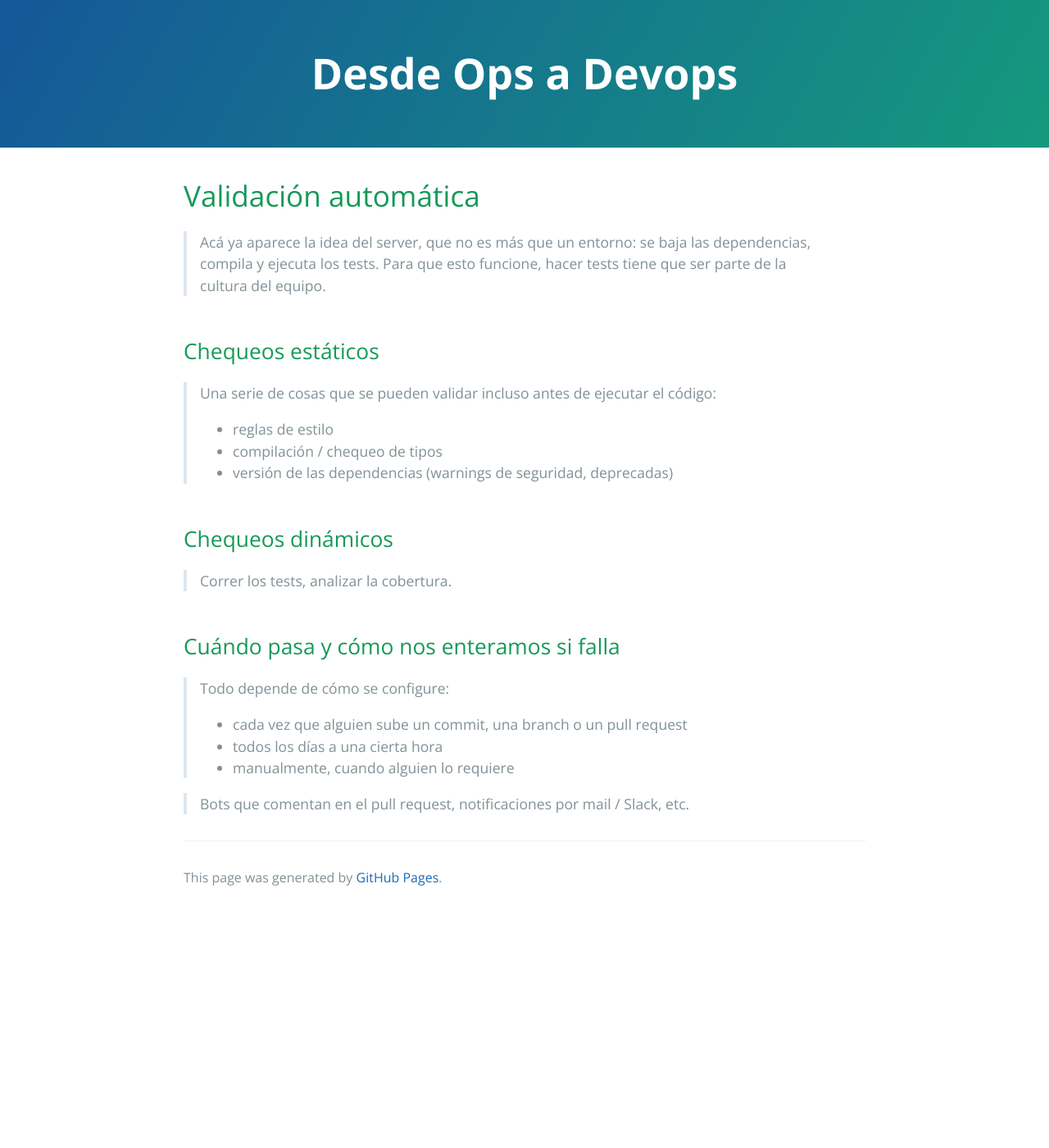
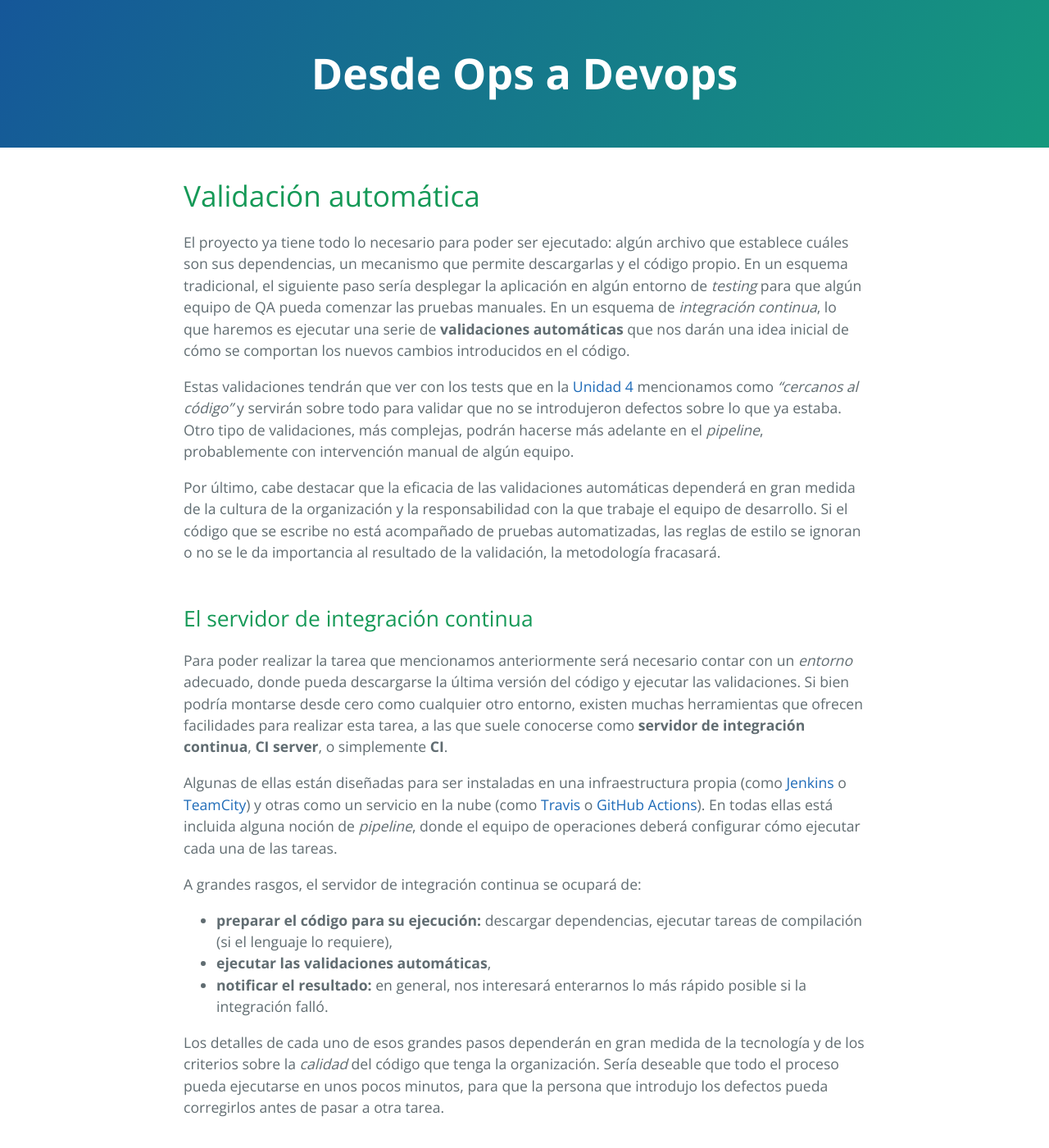
Before and after one commit to clombardi/design-thinking, a Jekyll site: the page built from ci-cd/validacion-automatica.md, in a window 1280 px wide and 1400 px high. Shown: the whole window at 82% size. Built offline with Jekyll 4.4.1, drawn with Linux system fonts in a browser that asks for light colours; our own code applies the rules of GitHub Pages for plain Markdown files; some of the changed text lies outside the part shown.

Commit message:
unidad 7 - algo de validación automática

```diff
--- a/ci-cd/validacion-automatica.md
+++ b/ci-cd/validacion-automatica.md
@@ -1,23 +1,48 @@
 # Validación automática
 
-> Acá ya aparece la idea del server, que no es más que un entorno: se baja las dependencias, compila y ejecuta los tests. Para que esto funcione, hacer tests tiene que ser parte de la cultura del equipo.
+El proyecto ya tiene todo lo necesario para poder ser ejecutado: algún archivo que establece cuáles son sus dependencias, un mecanismo que permite descargarlas y el código propio. En un esquema tradicional, el siguiente paso sería desplegar la aplicación en algún entorno de _testing_ para que algún equipo de QA pueda comenzar las pruebas manuales. En un esquema de _integración continua_, lo que haremos es ejecutar una serie de **validaciones automáticas** que nos darán una idea inicial de cómo se comportan los nuevos cambios introducidos en el código.
 
-## Chequeos estáticos
+Estas validaciones tendrán que ver con los tests que en la [Unidad 4](../testing/testing.index) mencionamos como _"cercanos al código"_ y servirán sobre todo para validar que no se introdujeron defectos sobre lo que ya estaba. Otro tipo de validaciones, más complejas, podrán hacerse más adelante en el _pipeline_, probablemente con intervención manual de algún equipo.
 
-> Una serie de cosas que se pueden validar incluso antes de ejecutar el código:
-> * reglas de estilo
-> * compilación / chequeo de tipos
-> * versión de las dependencias (warnings de seguridad, deprecadas)
+Por último, cabe destacar que la eficacia de las validaciones automáticas dependerá en gran medida de la cultura de la organización y la responsabilidad con la que trabaje el equipo de desarrollo. Si el código que se escribe no está acompañado de pruebas automatizadas, las reglas de estilo se ignoran o no se le da importancia al resultado de la validación, la metodología fracasará.
 
-## Chequeos dinámicos
+## El servidor de integración continua
+
+Para poder realizar la tarea que mencionamos anteriormente será necesario contar con un _entorno_ adecuado, donde pueda descargarse la última versión del código y ejecutar las validaciones. Si bien podría montarse desde cero como cualquier otro entorno, existen muchas herramientas que ofrecen facilidades para realizar esta tarea, a las que suele conocerse como **servidor de integración continua**, **CI server**, o simplemente **CI**.
+
+Algunas de ellas están diseñadas para ser instaladas en una infraestructura propia (como [Jenkins](https://www.jenkins.io/) o [TeamCity](https://www.jetbrains.com/teamcity/)) y otras como un servicio en la nube (como [Travis](https://travis-ci.com/) o [GitHub Actions](https://github.com/features/actions)). En todas ellas está incluida alguna noción de _pipeline_, donde el equipo de operaciones deberá configurar cómo ejecutar cada una de las tareas.
+
+A grandes rasgos, el servidor de integración continua se ocupará de:
+* **preparar el código para su ejecución:** descargar dependencias, ejecutar tareas de compilación (si el lenguaje lo requiere),
+* **ejecutar las validaciones automáticas**,
+* **notificar el resultado:** en general, nos interesará enterarnos lo más rápido posible si la integración falló.
+
+Los detalles de cada uno de esos grandes pasos dependerán en gran medida de la tecnología y de los criterios sobre la _calidad_ del código que tenga la organización. Sería deseable que todo el proceso pueda ejecutarse en unos pocos minutos, para que la persona que introdujo los defectos pueda corregirlos antes de pasar a otra tarea.
+
+## Tipos de validaciones más comunes
+
+> Alguna intro.
+
+### Chequeos estáticos
+
+Suelen ser muy veloces, y se utilizan para descartar rápidamente modificaciones que no cumplen con ciertos criterios básicos. Se los llama **estáticos** porque sus validaciones ocurren directamente sobre el código, y no sobre el resultado de su ejecución.
+
+Mencionemos algunos ejemplos:
+
+* **Compilación:** la validación por excelencia, un código que no compila no puede siquiera ser ejecutado. Cabe destacar que hoy en día hay una fuerte tendencia de algunos sectores de la industria a utilizar lenguajes _interpretados_, por lo cual este paso no siempre existirá.
+* **Chequeos de tipo:** históricamente incluido en la compilación, hoy puede pensarse como un proceso complementario o incluso no existir.
+* **Reglas de estilo:** que pueden ir desde convenciones de cómo nombrar a las funciones o qué tipo de indentación usar hasta la cantidad máxima de líneas o parámetros que puede tener una función. En lenguajes interpretados (como Javascript), estos chequeos son muy importantes, porque intentan reemplazar a los que en otros lenguajes realizaba el compilador.
+* **Versión de las dependencias:** existen herramientas que validan que las dependencias que utiliza una aplicación no hayan sido discontinuadas ni expongan vulnerabilidades.
+
+Nuevamente, cuáles utilizar y con qué severidad dependerá de los acuerdos que se hayan generado en cada equipo.
+
+### Chequeos dinámicos
 
 > Correr los tests, analizar la cobertura.
 
-## Cuándo pasa y cómo nos enteramos si falla
+## Cuándo pasa
 
 > Todo depende de cómo se configure:
 > * cada vez que alguien sube un commit, una branch o un pull request
 > * todos los días a una cierta hora
 > * manualmente, cuando alguien lo requiere
-
-> Bots que comentan en el pull request, notificaciones por mail / Slack, etc.
```
